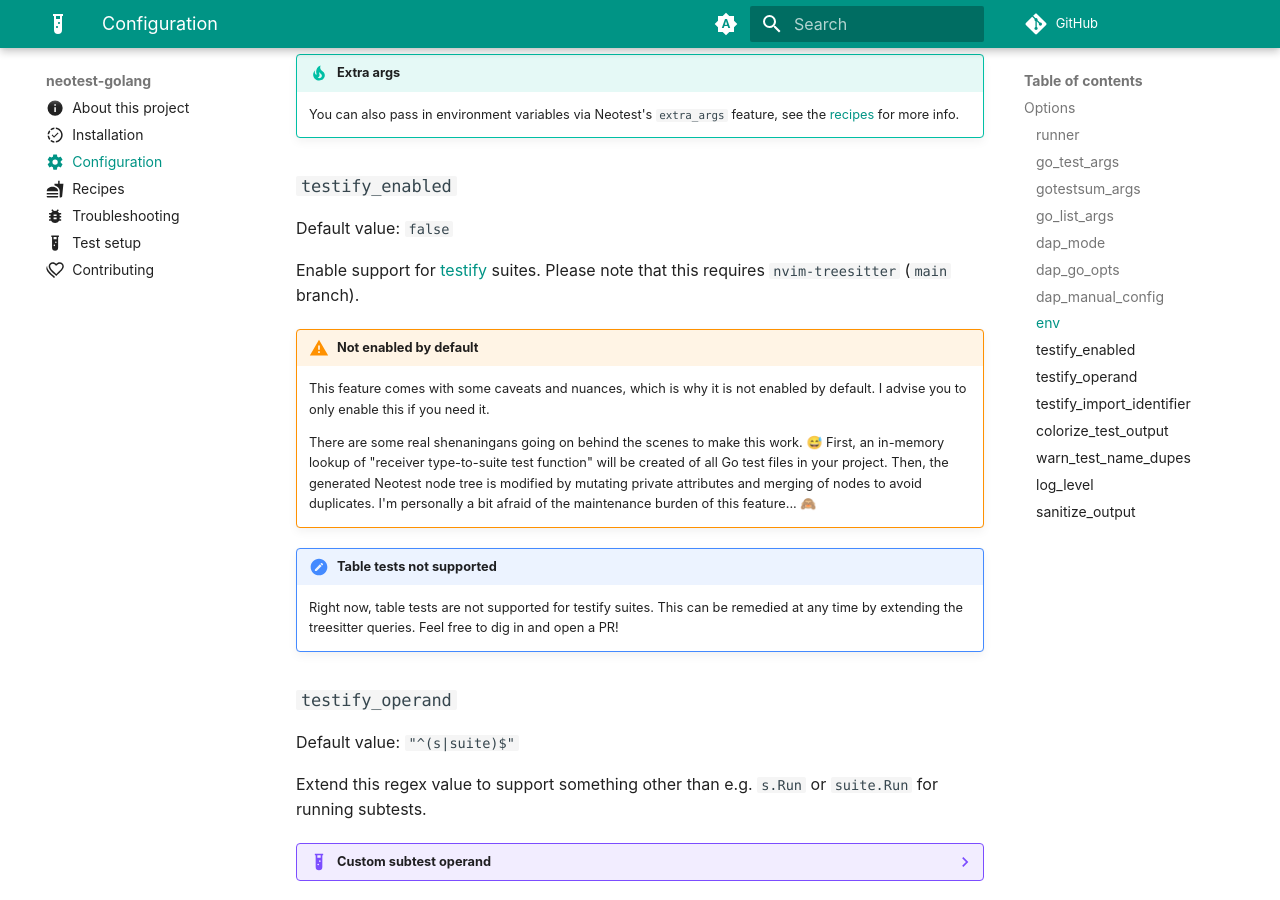
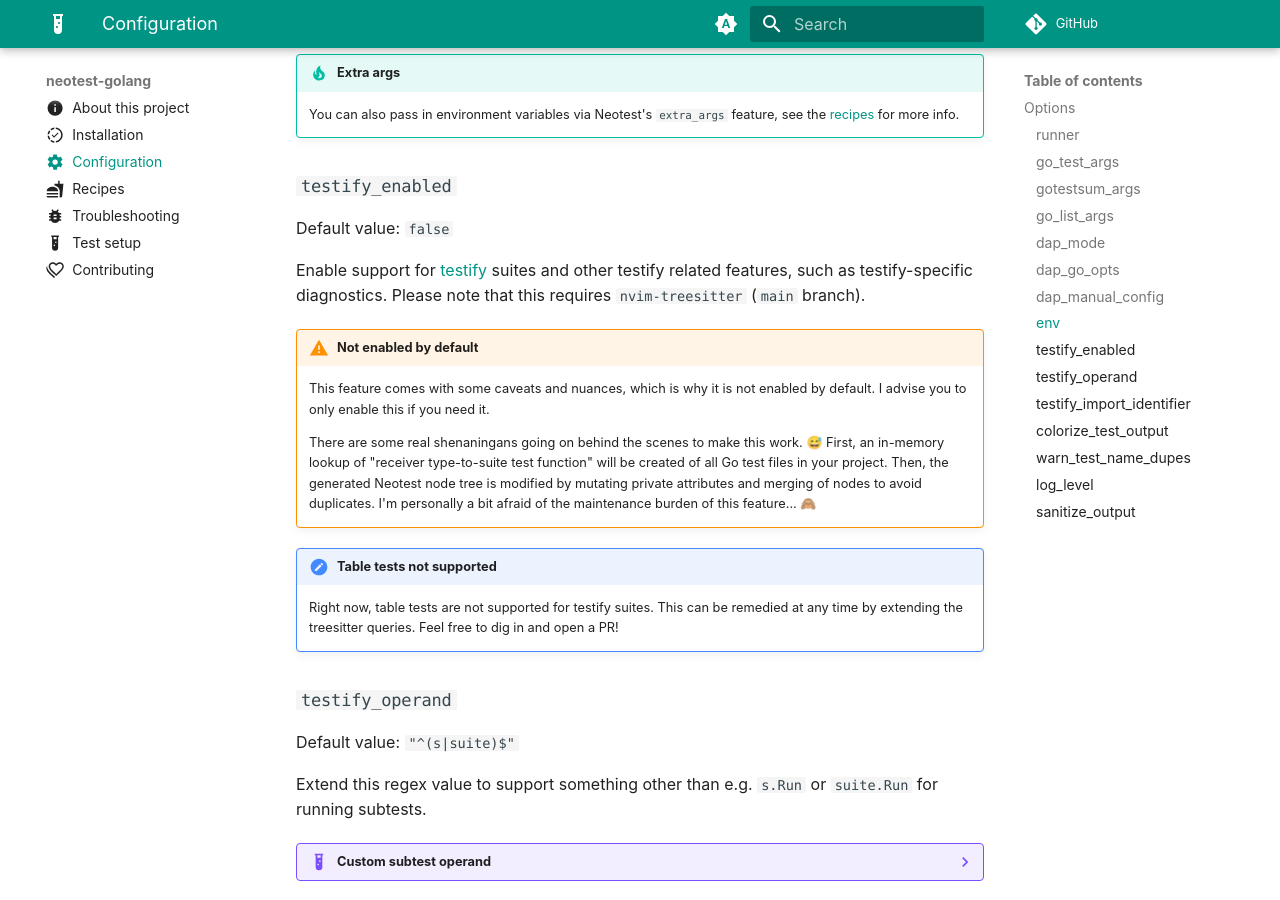
Before and after one commit to fredrikaverpil/neotest-golang, an MkDocs documentation site: the page built from docs/config.md, in a window 1280 px wide and 900 px high, scrolled down 2830 px. Built offline with MkDocs 1.6.1 and Material for MkDocs 9.7.7, drawn with Linux system fonts in a browser that asks for light colours; comment, search, counter and statistics services are not loaded.

```diff
--- a/docs/config.md
+++ b/docs/config.md
@@ -171,7 +171,8 @@ The value can also be passed in as a function.
 
 Default value: `false`
 
-Enable support for [testify](https://github.com/stretchr/testify) suites. Please
+Enable support for [testify](https://github.com/stretchr/testify) suites and
+other testify related features, such as testify-specific diagnostics. Please
 note that this requires `nvim-treesitter` (`main` branch).
 
 !!! warning "Not enabled by default"
```
Also changed, not shown: 9 other files.
